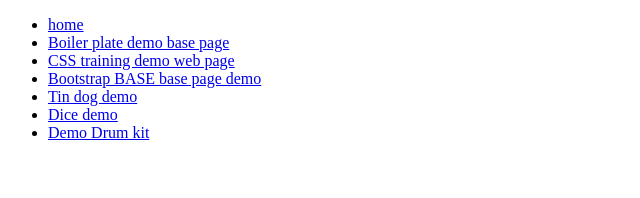
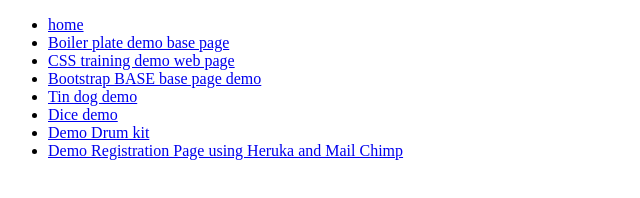
Before and after one commit to adriangbarnett/test, a plain HTML site: page index.html in a window 1280 px wide. Shown: the whole page, without its empty margins (0-640 px from the left). Drawn offline with Linux system fonts and the light colour scheme.

Commit message:
Add files via upload
added link to live web site demo (code not added to git for obvious reason because of integration keys)

```diff
--- a/index.html
+++ b/index.html
@@ -29,6 +29,9 @@
 			<li>
 				<a href="13_myDrumkit/index.html">Demo Drum kit<a></a>
 			</li>
+			<li>
+				<a href="https://serene-citadel-44430.herokuapp.com/signup">Demo Registration Page using Heruka and Mail Chimp</a>
+			</li>
 		</ul>
 
 	</body>
```
